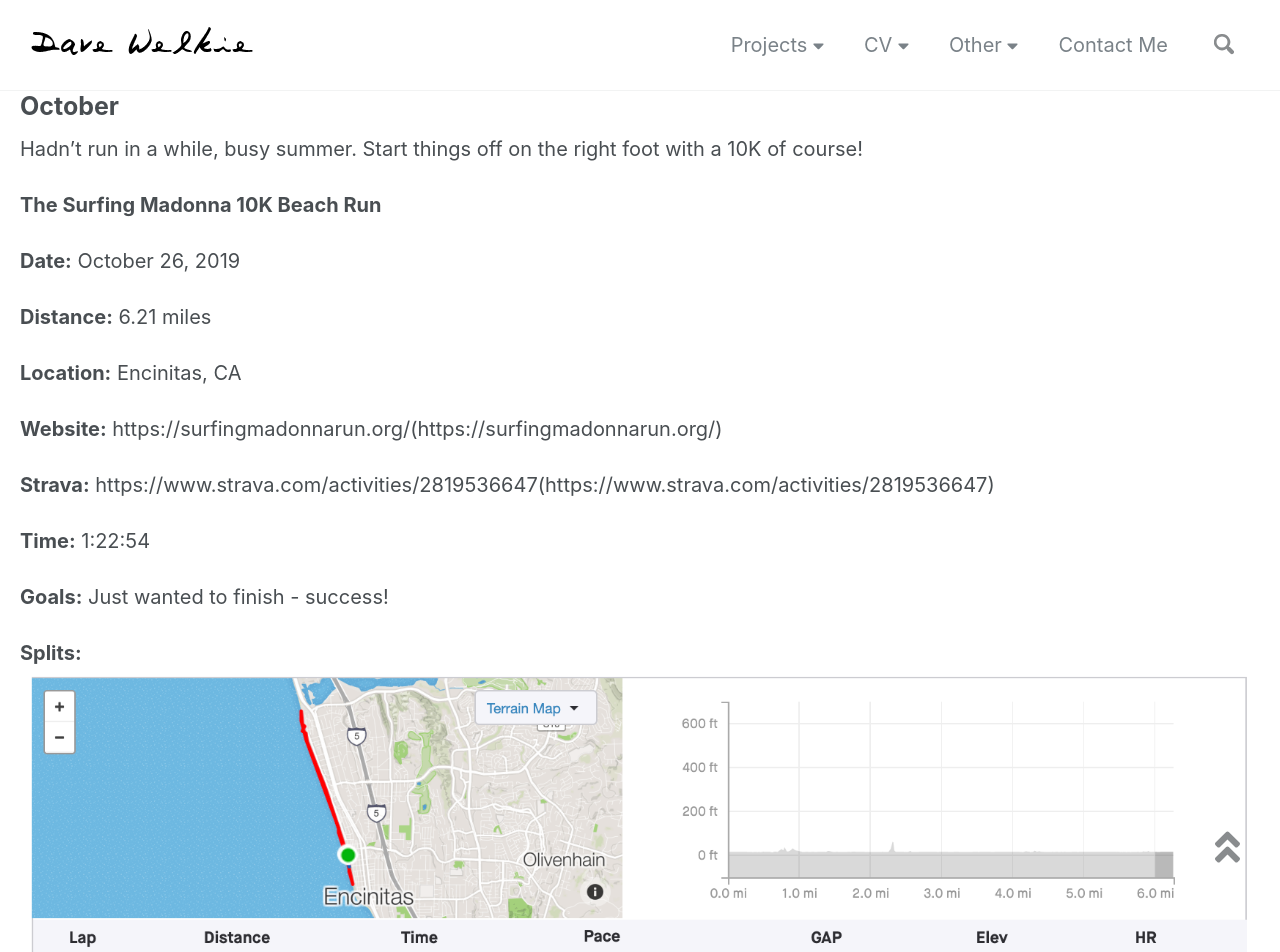
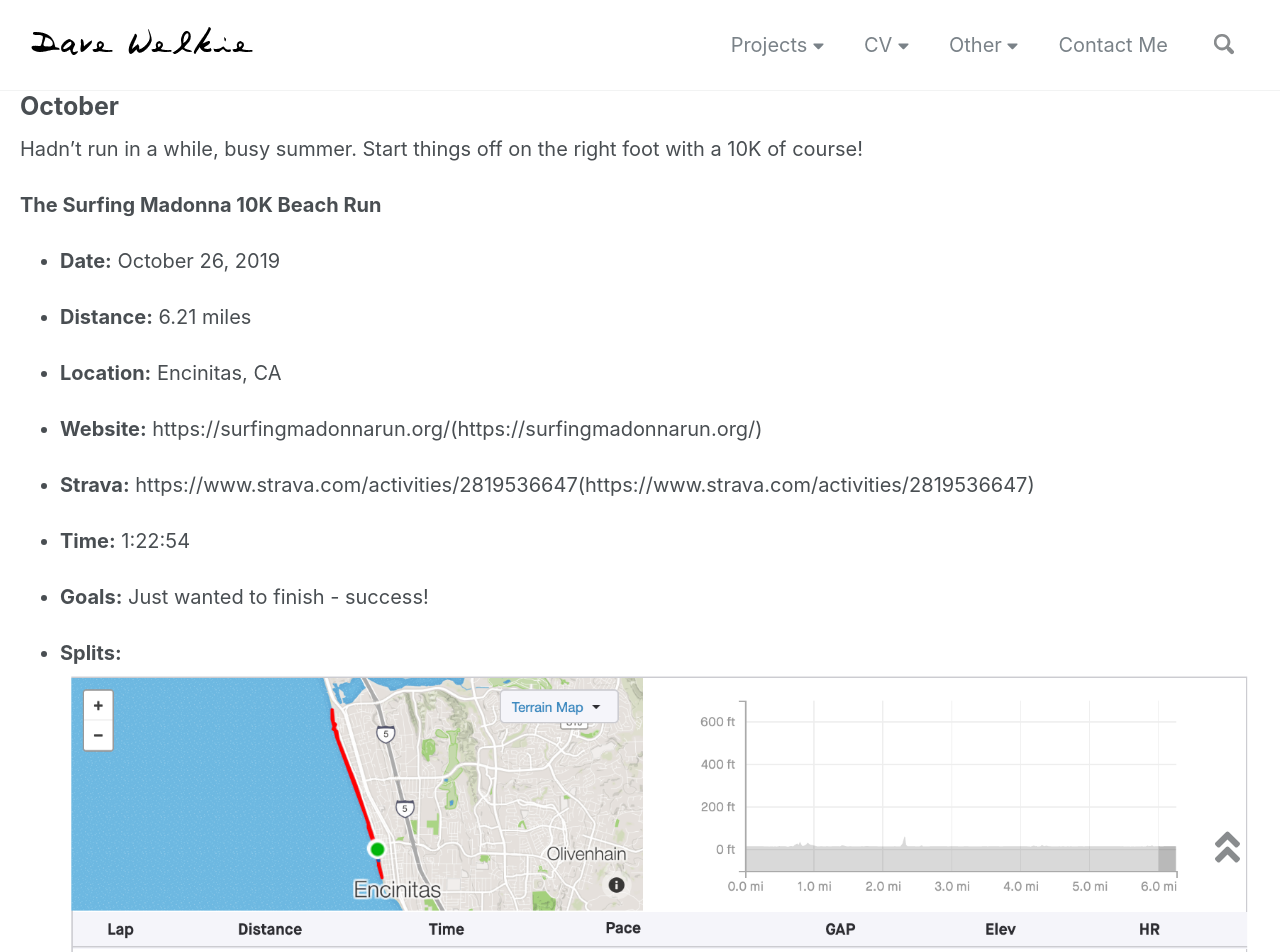
Before and after one commit to dwelkie/dwelkie.github.io, a Jekyll site: the page built from _pages/running.md, in a window 1280 px wide. Shown: the top 952 px of the page. Built offline with Jekyll 4.4.1, drawn with Linux system fonts in a browser that asks for light colours; nearby versions of some CDN libraries.

Commit message:
tweeked a bit

```diff
--- a/_pages/running.md
+++ b/_pages/running.md
@@ -15,33 +15,33 @@ Hadn't run in a while, busy summer. Start things off on the right foot with a 10
 
 **The Surfing Madonna 10K Beach Run**
 
-**Date:** October 26, 2019
+* **Date:** October 26, 2019
 
-**Distance:** 6.21 miles
+* **Distance:** 6.21 miles
 
-**Location:** Encinitas, CA
+* **Location:** Encinitas, CA
 
-**Website:** https://surfingmadonnarun.org/(https://surfingmadonnarun.org/)
+* **Website:** https://surfingmadonnarun.org/(https://surfingmadonnarun.org/)
 
-**Strava:** https://www.strava.com/activities/2819536647(https://www.strava.com/activities/2819536647)
+* **Strava:** https://www.strava.com/activities/2819536647(https://www.strava.com/activities/2819536647)
 
-**Time:** 1:22:54
+* **Time:** 1:22:54
 
-**Goals:** Just wanted to finish - success!
+* **Goals:** Just wanted to finish - success!
 
-**Splits:**
+* **Splits:**
 <img src="{{ dwelkie.github.io }}/assets/images/Surfingmadonna-1.png" alt="">
 
-**Training**
+* **Training**
 None!
 
-**Pre-race**
+* **Pre-race**
 Got there early and checked out the scene. Regular stuff and people coming and going. We decided to grab some pre-race coffee and ice cream. This pretty cool ice-cream hop (is that right?) gave us some samples and we both knew that the mango was the best! After, we waited on the beach for the start.
 
-**Race**
+* **Race**
 The start & finish at is on Moonlight Beach in Encinitas and we run an out and back during low tide on the sand right on the crashing surf and steep cliffs with people relaxing and watching on the beach. Its a pretty cool race in this regards. Second time running and probably my last but no regrets!
 
-**Post-race**
+* **Post-race**
 Felt great. I didn't over do it since I had no training and I have my sights on some real races in the beginning of the year I want to be healthy and train for. This start that phase!
 
 <figure class="half">
```
